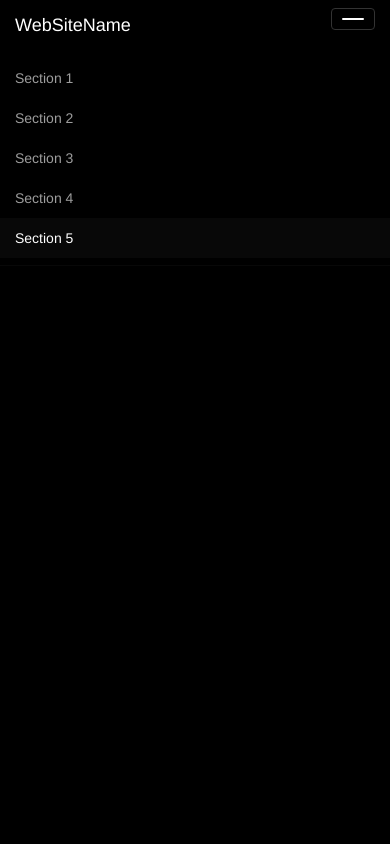
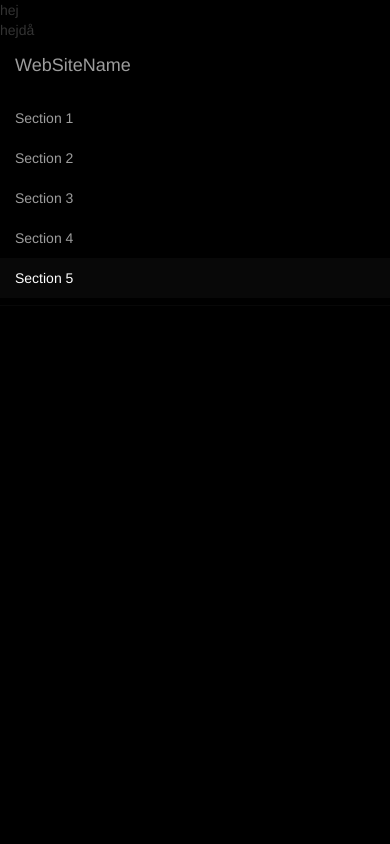
Before and after one commit to laban78/laban78.github.io, a plain HTML site: page info/Hemsida.html in a window 390 px wide. Shown: the top 844 px of the page. Drawn offline with nearby package versions, Linux system fonts and the light colour scheme.

Commit message:
Update Hemsida.html

```diff
--- a/info/Hemsida.html
+++ b/info/Hemsida.html
@@ -4,6 +4,7 @@
 <meta charset="utf-8">
 <title>Rost & Rosenknopp</title>
 <meta name="viewport" content="width=device-width, initial-scale=1">
+
 <!-- Latest compiled and minified CSS -->
 <link rel="stylesheet" href="https://maxcdn.bootstrapcdn.com/bootstrap/3.3.7/css/bootstrap.min.css">
 
@@ -13,6 +14,7 @@
 <!-- Latest compiled JavaScript -->
 <script src="https://maxcdn.bootstrapcdn.com/bootstrap/3.3.7/js/bootstrap.min.js"></script>
 <link rel="stylesheet" type="text/css" href="HemCustom.css">
+<script src="MinJavascript.js"></script>
 
 </head>
 
@@ -20,15 +22,16 @@
 	<body data-spy="scroll" data-target=".navbar" data-offset="50">
 
 <nav class="navbar navbar-inverse navbar-fixed-top">
-  <div class="container-fluid">
+       <div id="openNav" onClick="openNav()">hej</div>
+       <div id="closeNav" onClick="closeNav()">hejdå</div>
+    <div class="container-fluid">
     <div class="navbar-header">
-        <button type="button" class="navbar-toggle" data-target="#myNavbar">
-          <span class="icon-bar"></span>
 
-      </button>
+
+
       <a class="navbar-brand" href="#">WebSiteName</a>
     </div>
-    <div>
+
       <div id="myNavbar">
         <ul class="nav navbar-nav">
           <li><a href="#section1">Section 1</a></li>
@@ -39,7 +42,7 @@
           </li>
         </ul>
       </div>
-    </div>
+
   </div>
 </nav>
 
```
